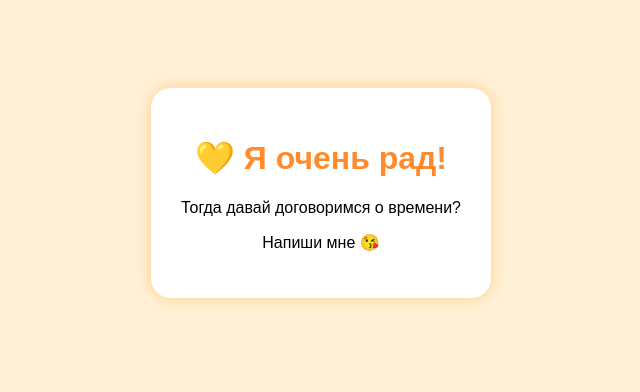
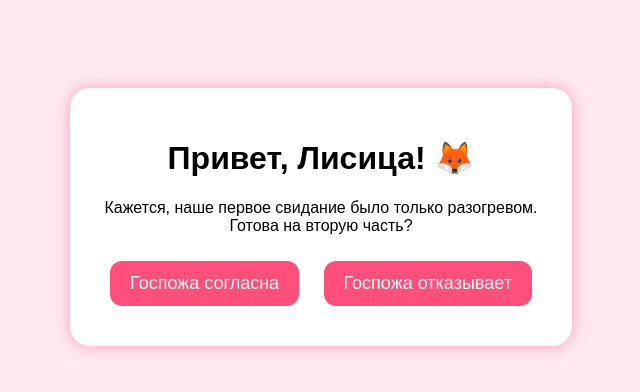
Before and after one commit to Vladislavs88/secondWing, a plain HTML site: page final.html in a window 1280 px wide. Shown: the whole page, without its empty margins (319-959 px from the left). Drawn offline with Linux system fonts and the light colour scheme.

Commit message:
Update final.html

```diff
--- a/final.html
+++ b/final.html
@@ -2,18 +2,26 @@
 <html lang="ru">
 <head>
     <meta charset="UTF-8">
-    <title>Ура!</title>
+    <title>Вопрос…</title>
     <style>
-        body { background:#fff0d6; font-family:Arial; text-align:center; padding-top:80px; }
-        .box { background:white; padding:30px; display:inline-block; border-radius:20px; box-shadow:0 0 15px #ffcf8b; }
-        h1 { color:#ff8b2d; }
+        body { background:#ffe8ef; font-family:Arial; text-align:center; padding-top:80px; }
+        .box { background:white; padding:30px; display:inline-block; border-radius:20px; box-shadow:0 0 15px #ff9eb6; }
+        button {
+            background:#ff4f7b; border:none; color:white;
+            padding:12px 20px; margin:10px; font-size:18px;
+            border-radius:12px; cursor:pointer;
+        }
+        button:hover { background:#ff2d61; }
     </style>
 </head>
 <body>
     <div class="box">
-        <h1>💛 Я очень рад!</h1>
-        <p>Тогда давай договоримся о времени?</p>
-        <p>Напиши мне 😘</p>
+        <h1>Привет, Лисица! 🦊</h1>
+        <p>Кажется, наше первое свидание было только разогревом.<br>
+        Готова на вторую часть?</p>
+
+        <a href="yes.html"><button>Госпожа согласна</button></a>
+        <a href="no.html"><button>Госпожа отказывает</button></a>
     </div>
 </body>
 </html>
```
